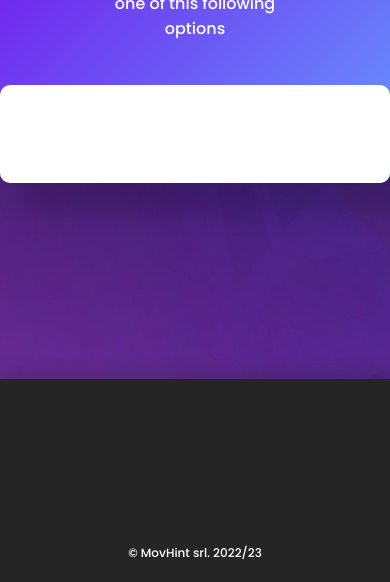
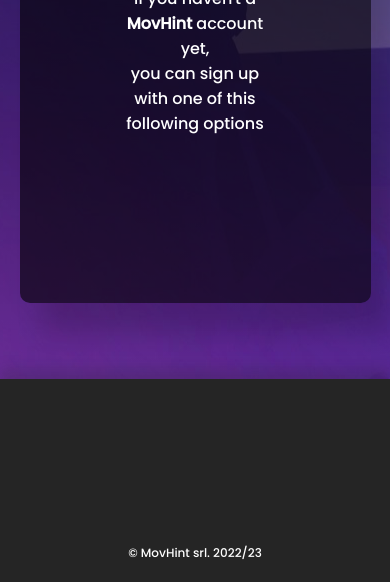
Before and after one commit to Ale01Dolce/MovHint, a plain HTML site: page client/login.html in a window 390 px wide. Shown: the part 367-949 px from the top of the page. Drawn offline with nearby package versions, Linux system fonts and the light colour scheme; no server answers.

Commit message:
Changes to the style of the login and made the form responsive.

```diff
--- a/client/css/style.css
+++ b/client/css/style.css
@@ -401,9 +401,13 @@
 /*Form login*/
 
 .container-f{
-    background: linear-gradient( 135deg, #7300e6, #6699ff);
+    background: rgba(0,0,0,0.6);
     box-shadow: 20px 30px 25px rgba(0,0,0,0.15);
     border-radius: 10px;
+    display: inline-block;
+    margin: 80px auto;
+    margin-left: 33%;
+    margin-right: 20%;
 }
 
 .container-f h1{
@@ -414,7 +418,7 @@
     padding-top: 2rem;
 }
 
-.container-f .con-des{
+.container-f .con-log{
     color: white;
     text-align: center;
     text-shadow: #222327;
@@ -427,9 +431,7 @@
     padding-top: 8px;
     list-style: none;
     vertical-align: middle;
-    background-color: white;
-    border-radius: 10px;
-    padding-bottom: 25px;
+    padding-bottom: 50px;
 }
 
 .container-f ul li{
@@ -446,6 +448,50 @@
     width: 250px;
 }
 
+@media (max-width: 1420px) {
+    .container-f{
+        margin-left: 30%;
+        margin-right: 25%;
+    }
+}
+
+@media (max-width: 900px) {
+    .container-f{
+        margin-left: 18%;
+        margin-right: 10%;
+    }
+}
+
+@media (max-width: 600px) {
+    .container-f{
+        margin-left: 5%;
+        margin-right: 5%;
+    }
+
+    .container-f h1{
+        font-size: clamp(70px, 10vw, 120px);
+    }
+
+}
+
+@media (max-height: 815px) {
+    .container-f{
+        margin: auto;
+        margin-left: 5%;
+        margin-right: 5%;
+    }
+}
+
+@media (max-width: 365px) {
+    .container-f{
+        margin: auto;
+        margin-left: 5%;
+        margin-right: 5%;
+    }
+    .container-f .con-log{
+        margin: 1rem 2rem 0.2rem 2rem;
+    }
+}
 
 /*Dashboard*/
 
--- a/client/login.html
+++ b/client/login.html
@@ -47,7 +47,7 @@
 <header>
   <div class="container-f">
     <h1>LOG IN</h1>
-    <p class="con-des">If you haven't a <b>MovHint</b> account yet,<br />
+    <p class="con-log">If you haven't a <b>MovHint</b> account yet,<br />
       you can sign up with one of this following options</p>
     <br>
     <ul>
```
